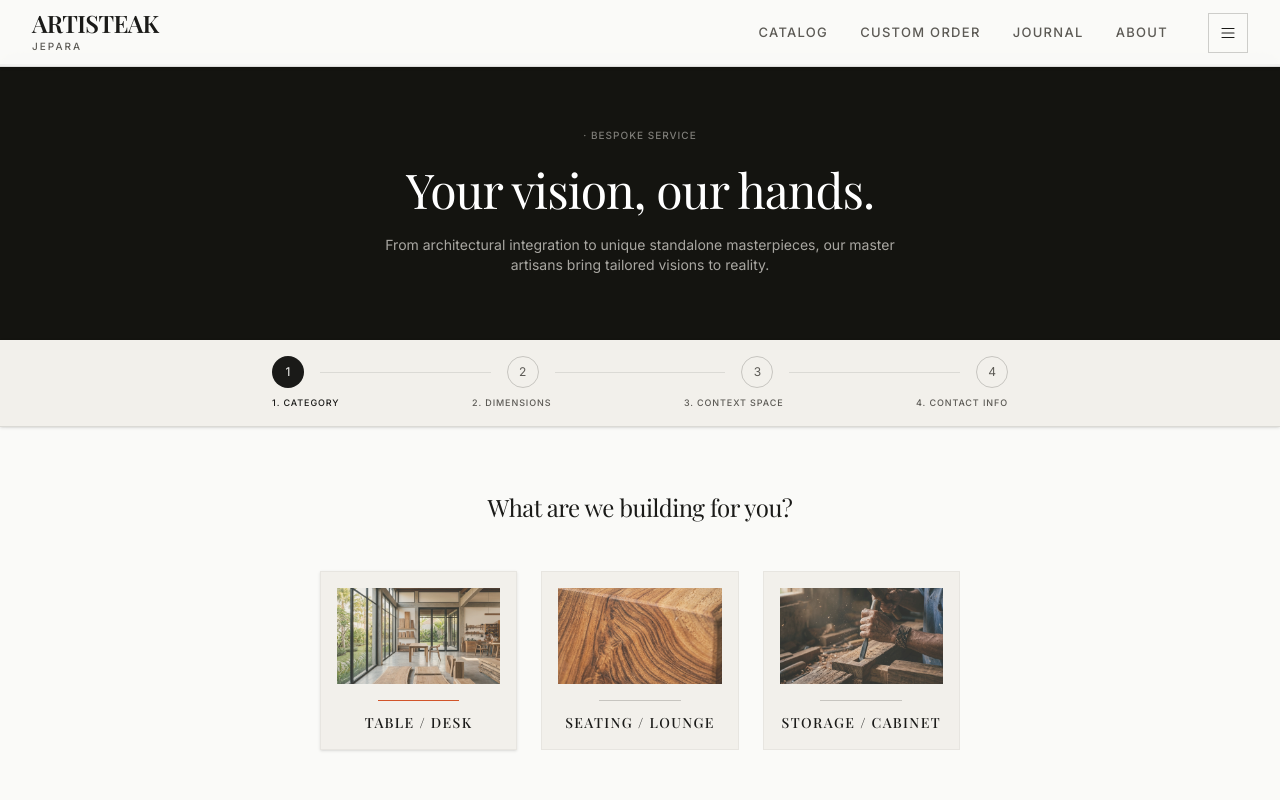
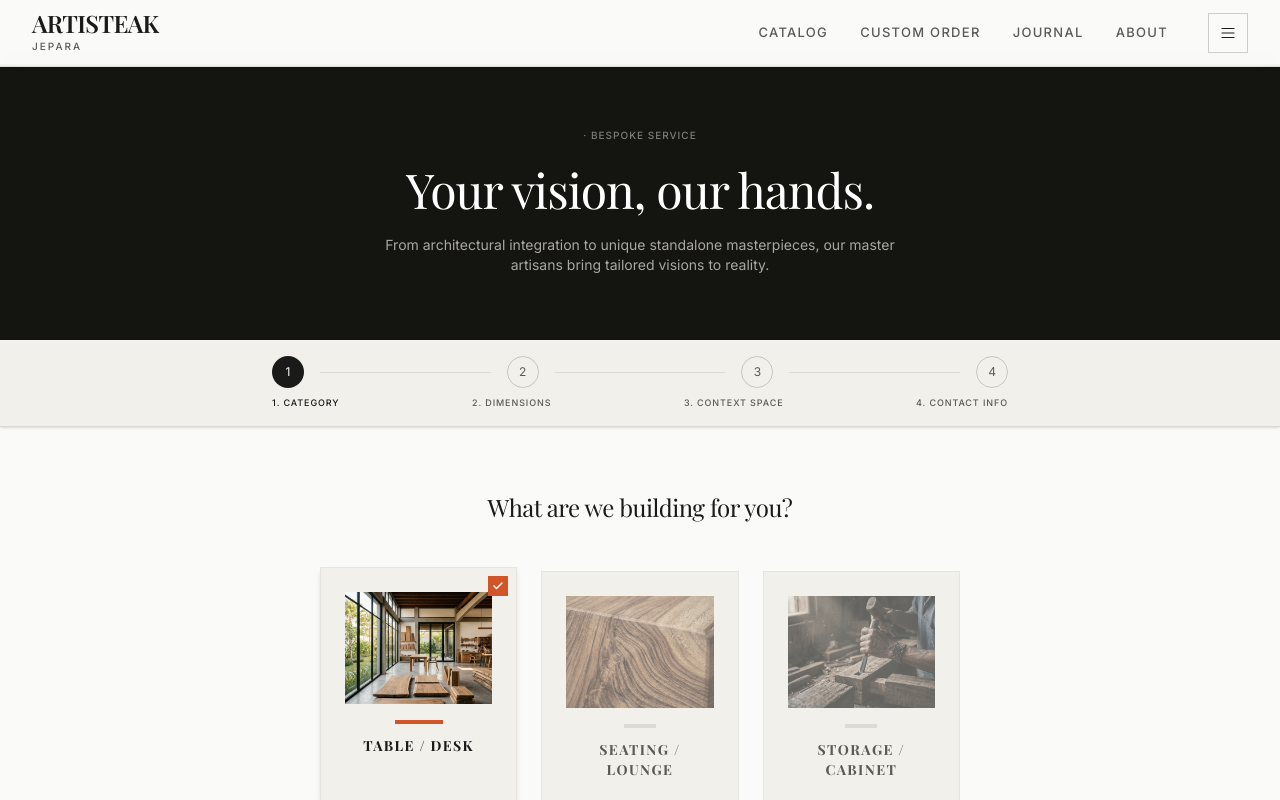
Before and after one commit to muhammadfaza16/mebel-web-1, a Next.js app: page /custom-order in a window 1280 px wide. Both pictures are taken after a click on the element "TABLE / DESK". Shown: the top 800 px of the page. Built offline with nearby package versions, Linux system fonts and the light colour scheme.

Commit message:
style: enhance furniture category selection states with badges and clearer visual feedback

```diff
--- a/src/app/custom-order/page.tsx
+++ b/src/app/custom-order/page.tsx
@@ -114,17 +114,32 @@ export default function CustomOrderPage() {
                      <div
                        key={type.id}
                        onClick={() => setSelectedType(type.id)}
-                       className={`border p-4 text-center cursor-pointer transition-all duration-300 card-hard ${
+                       className={`relative border p-6 text-center cursor-pointer transition-all duration-500 card-hard ${
                          selectedType === type.id
-                         ? "border-brand-terracotta bg-brand-terracotta/5 shadow-sm"
-                         : "border-brand-text/10 bg-brand-surface hover:border-brand-text/30 hover:bg-brand-bg"
+                         ? "border-2 border-brand-terracotta bg-brand-terracotta/[0.03] shadow-md -translate-y-1"
+                         : "border-brand-text/10 bg-brand-surface hover:border-brand-text/30"
                        }`}
                      >
-                        <div className="relative h-24 mb-4 opacity-80 mix-blend-multiply overflow-hidden">
+                        {/* Selection Badge */}
+                        <AnimatePresence>
+                          {selectedType === type.id && (
+                            <motion.div
+                              initial={{ opacity: 0, scale: 0.5 }}
+                              animate={{ opacity: 1, scale: 1 }}
+                              className="absolute top-2 right-2 w-5 h-5 bg-brand-terracotta text-white flex items-center justify-center rounded-none z-30"
+                            >
+                               <Check size={12} strokeWidth={3} />
+                            </motion.div>
+                          )}
+                        </AnimatePresence>
+
+                        <div className={`relative h-28 mb-4 overflow-hidden transition-all duration-500 ${selectedType === type.id ? 'opacity-100' : 'opacity-60 grayscale-[50%] mix-blend-multiply'}`}>
                            <Image src={type.img} alt={type.name} fill className="object-cover" />
                         </div>
-                        <div className={`h-[1px] w-1/2 mx-auto mb-3 transition-colors ${selectedType === type.id ? "bg-brand-terracotta" : "bg-brand-text/20"}`} />
-                        <h5 className="text-sm font-medium uppercase tracking-widest text-brand-text">{type.name}</h5>
+                        <div className={`h-1 w-8 mx-auto mb-3 transition-all duration-500 ${selectedType === type.id ? "bg-brand-terracotta w-12" : "bg-brand-text/10"}`} />
+                        <h5 className={`text-sm font-bold uppercase tracking-widest transition-colors ${selectedType === type.id ? "text-brand-text" : "text-brand-text-muted"}`}>
+                          {type.name}
+                        </h5>
                      </div>
                   ))}
                </div>
```
